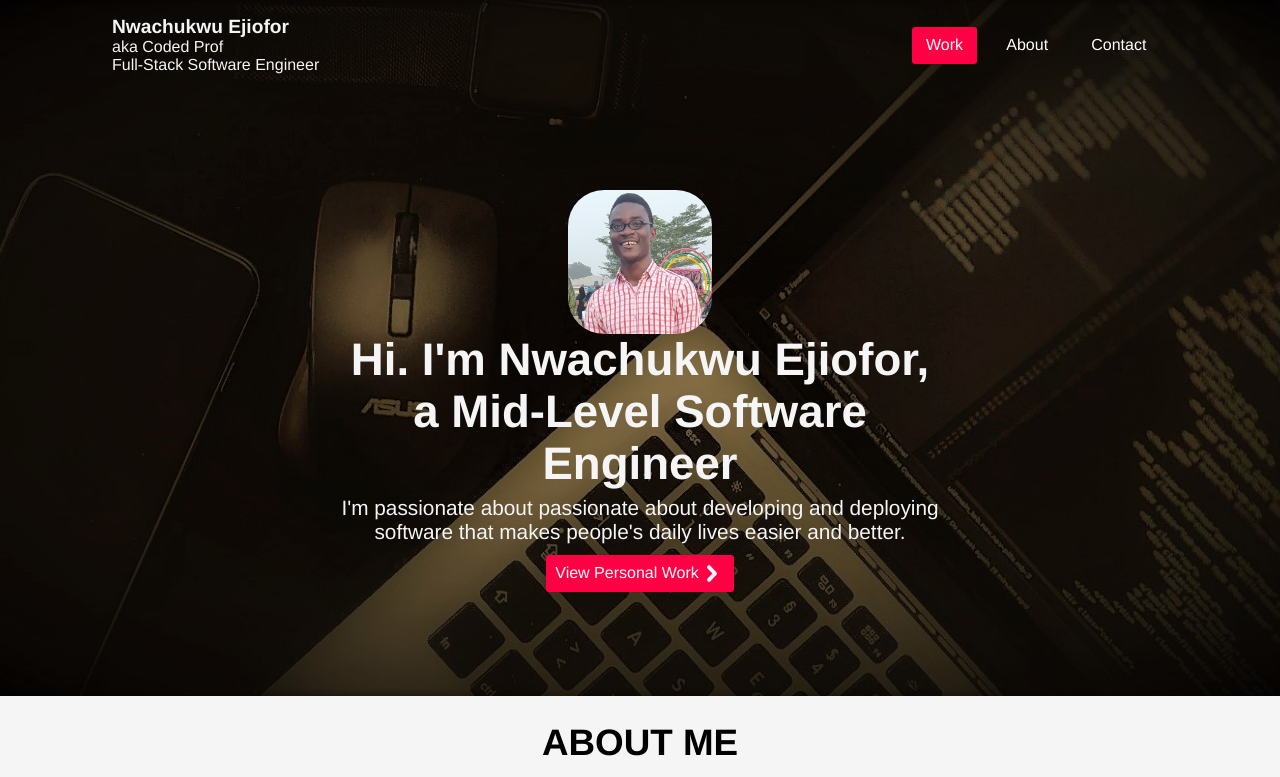
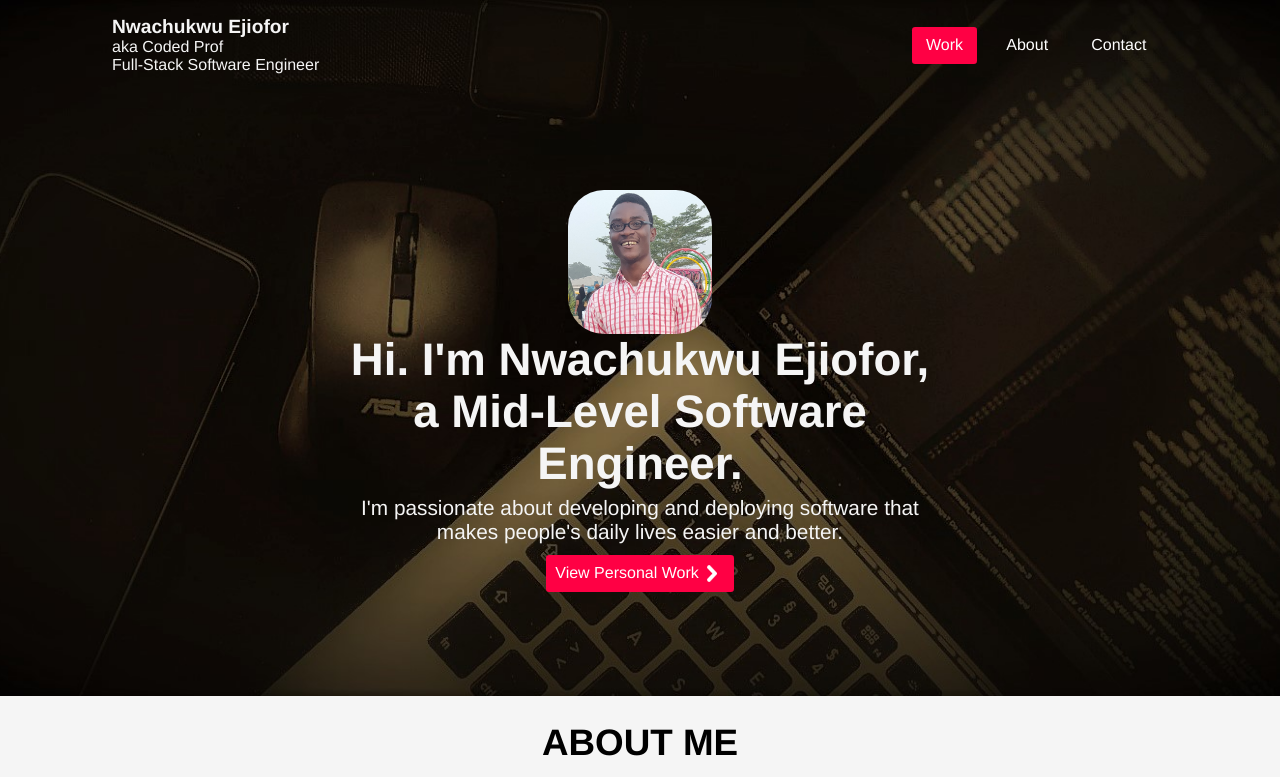
Before and after one commit to Nwachuks/Nwachuks.github.io, a plain HTML site: page index.html in a window 1280 px wide. Shown: the top 777 px of the page. Drawn offline with nearby package versions, Linux system fonts and the light colour scheme.

Commit message:
Fix content

```diff
--- a/index.html
+++ b/index.html
@@ -38,8 +38,8 @@
             </nav>
             <div class="intro">
                 <div class="intro-image"></div>
-                <h3>Hi. I'm Nwachukwu Ejiofor, a Mid-Level Software Engineer</h3>
-                <p>I'm passionate about passionate about developing and deploying software that makes people's daily
+                <h3>Hi. I'm Nwachukwu Ejiofor, a Mid-Level Software Engineer.</h3>
+                <p>I'm passionate about developing and deploying software that makes people's daily
                     lives easier and better.
                 </p>
                 <a href="#work" class="btn">View Personal Work
```
